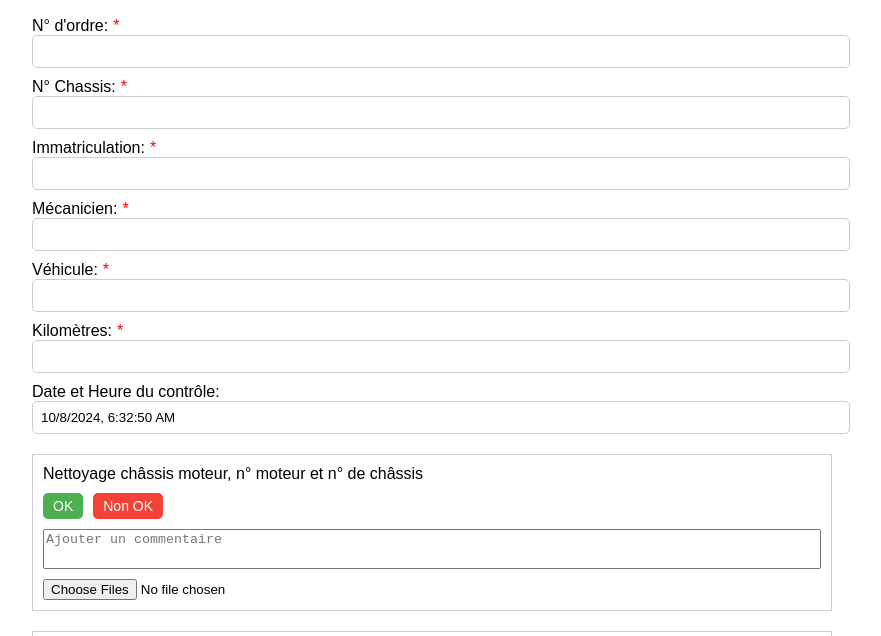
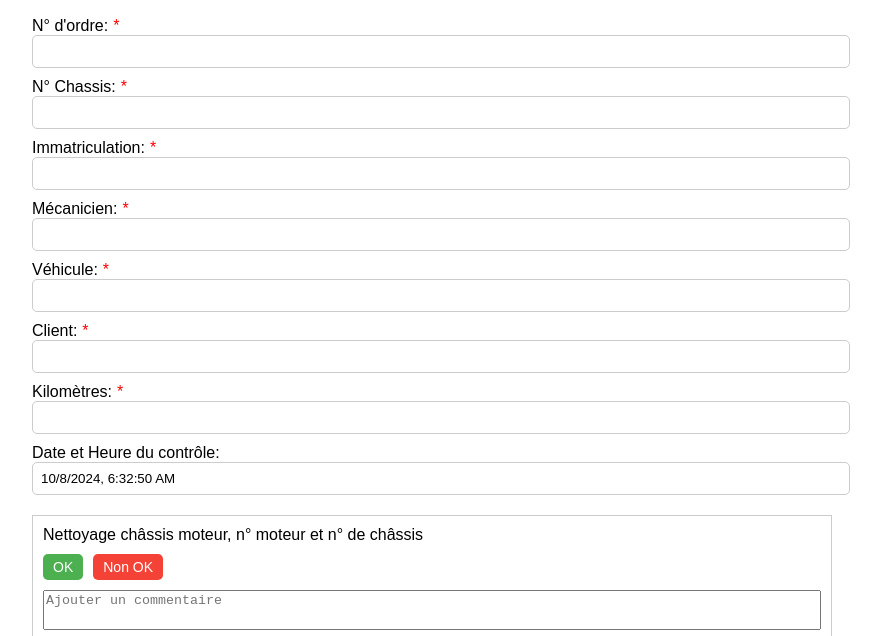
Before and after one commit to LAbricotvs/GPAppV.github.io, a plain HTML site: page index.html in a window 1280 px wide. Shown: the part 164-800 px from the top of the page, without its empty margins (208-1089 px from the left). Drawn offline with nearby package versions, Linux system fonts and the light colour scheme.

Commit message:
Update index.html

```diff
--- a/index.html
+++ b/index.html
@@ -37,6 +37,9 @@
             <label for="vehicle" class="required">Véhicule:</label>
             <input type="text" id="vehicle" required>
 
+            <label for="client" class="required">Client:</label>
+            <input type="text" id="client" required>
+
             <label for="mileage" class="required">Kilomètres:</label>
             <input type="number" id="mileage" required>
 
```
